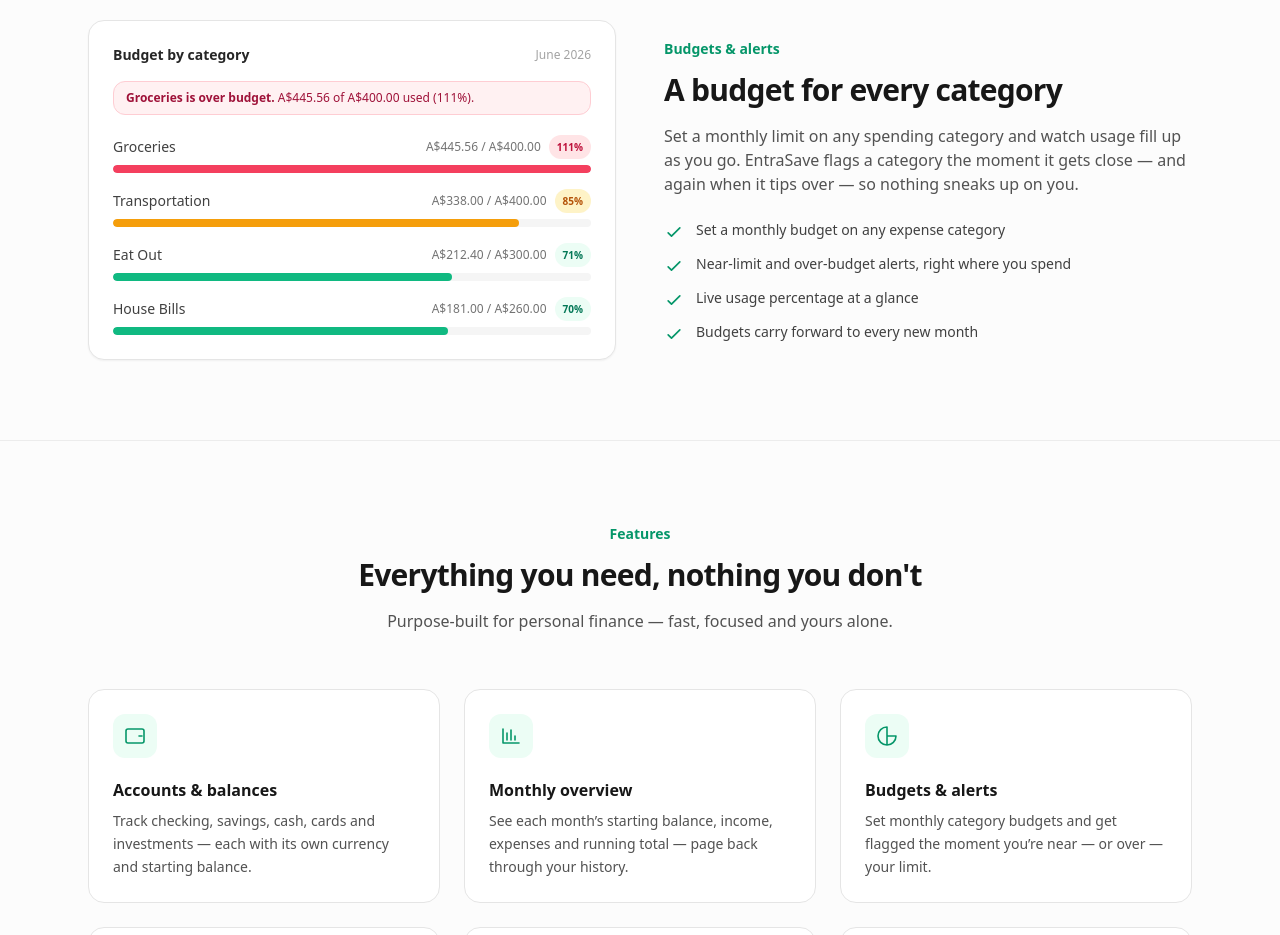
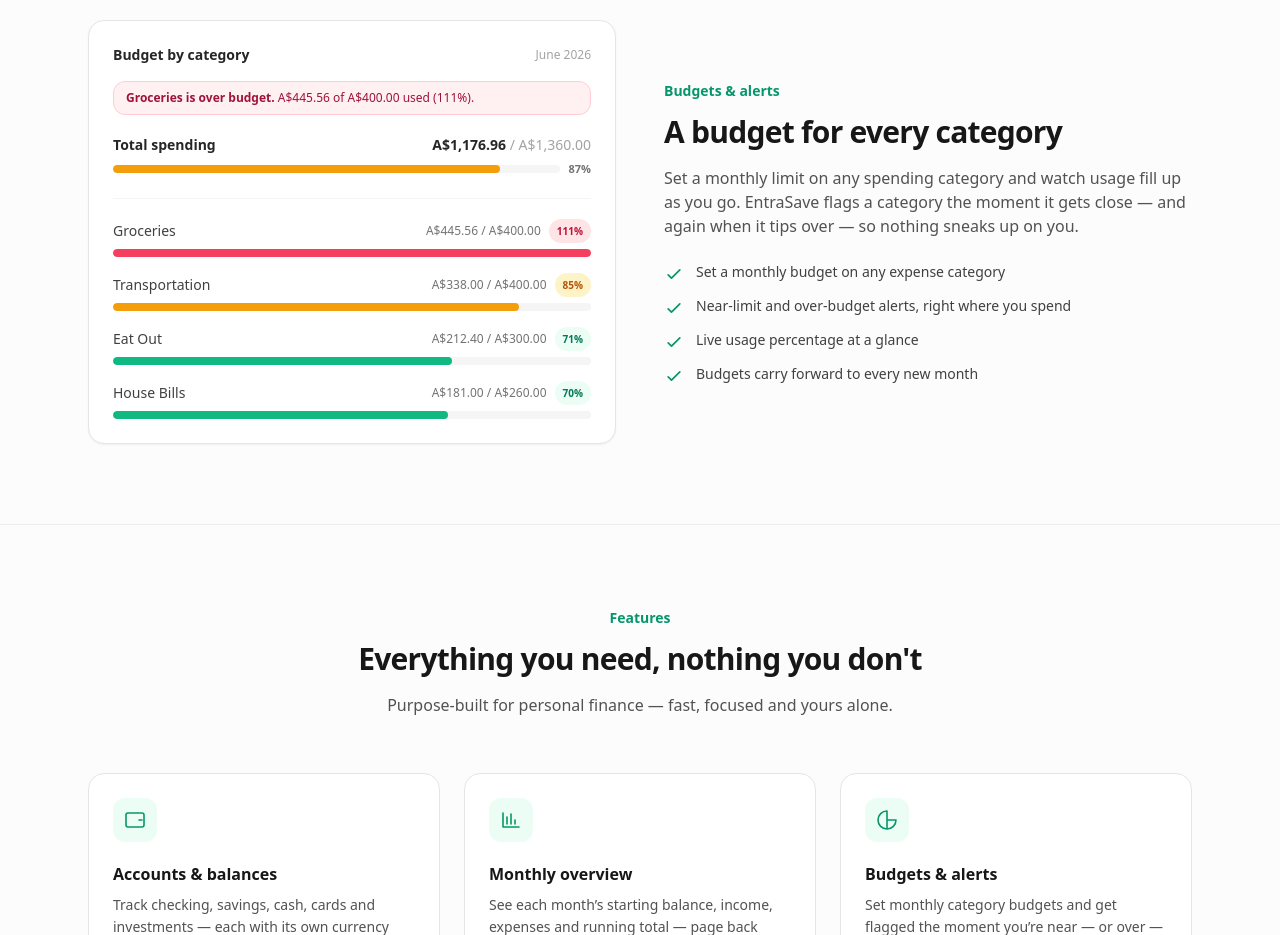
Before and after one commit to jhoniex12/EntraSave, a React (Vite) app in the folder client/: page / in a window 1280 px wide. Shown: the part 1680-2615 px from the top of the page. Built offline with nearby package versions, Linux system fonts and the light colour scheme; no server answers.

Commit message:
big update

```diff
--- a/client/src/pages/landing.tsx
+++ b/client/src/pages/landing.tsx
@@ -61,6 +61,17 @@
   { name: 'Eat Out', spent: 'A$212.40', budget: 'A$300.00', pct: 71, status: 'SAFE' },
   { name: 'House Bills', spent: 'A$181.00', budget: 'A$260.00', pct: 70, status: 'SAFE' },
 ];
+
+// Totals across the preview budgets, mirroring the dashboard's "Total spending"
+// row. Derived from the rows above so the total can't drift out of sync.
+const parseMoney = (value: string) => Number(value.replace(/[^0-9.]/g, ''));
+const formatAud = (value: number) => `A$${value.toLocaleString('en-US', { minimumFractionDigits: 2, maximumFractionDigits: 2 })}`;
+const budgetTotal = (() => {
+  const spent = budgetRows.reduce((sum, b) => sum + parseMoney(b.spent), 0);
+  const budget = budgetRows.reduce((sum, b) => sum + parseMoney(b.budget), 0);
+  const pct = budget > 0 ? (spent / budget) * 100 : 0;
+  return { spent, budget, pct };
+})();
 
 function FeatureIcon({ children }: { children: ReactNode }) {
   return (
@@ -267,6 +278,18 @@
               <div className="mb-5 rounded-xl border border-rose-200 bg-rose-50 px-3 py-2 text-xs text-rose-800">
                 <strong>Groceries is over budget.</strong> A$445.56 of A$400.00 used (111%).
               </div>
+              <div className="mb-5 border-b border-neutral-100 pb-5">
+                <div className="mb-1.5 flex items-center justify-between gap-3 text-sm">
+                  <span className="font-semibold text-neutral-800">Total spending</span>
+                  <span className="shrink-0 font-semibold tabular-nums text-neutral-800">{formatAud(budgetTotal.spent)} <span className="font-medium text-neutral-400">/ {formatAud(budgetTotal.budget)}</span></span>
+                </div>
+                <div className="flex items-center gap-2">
+                  <div className="h-2 flex-1 overflow-hidden rounded-full bg-neutral-100">
+                    <div className={`h-full rounded-full ${budgetTotal.pct >= 100 ? 'bg-rose-500' : budgetTotal.pct >= 80 ? 'bg-amber-500' : 'bg-emerald-500'}`} style={{ width: `${Math.min(budgetTotal.pct, 100)}%` }} />
+                  </div>
+                  <span className="shrink-0 text-[11px] font-semibold tabular-nums text-neutral-500">{budgetTotal.pct.toFixed(0)}%</span>
+                </div>
+              </div>
               <div className="space-y-4">
                 {budgetRows.map((b) => {
                   const bar = b.status === 'OVER' ? 'bg-rose-500' : b.status === 'NEAR' ? 'bg-amber-500' : 'bg-emerald-500';
```
